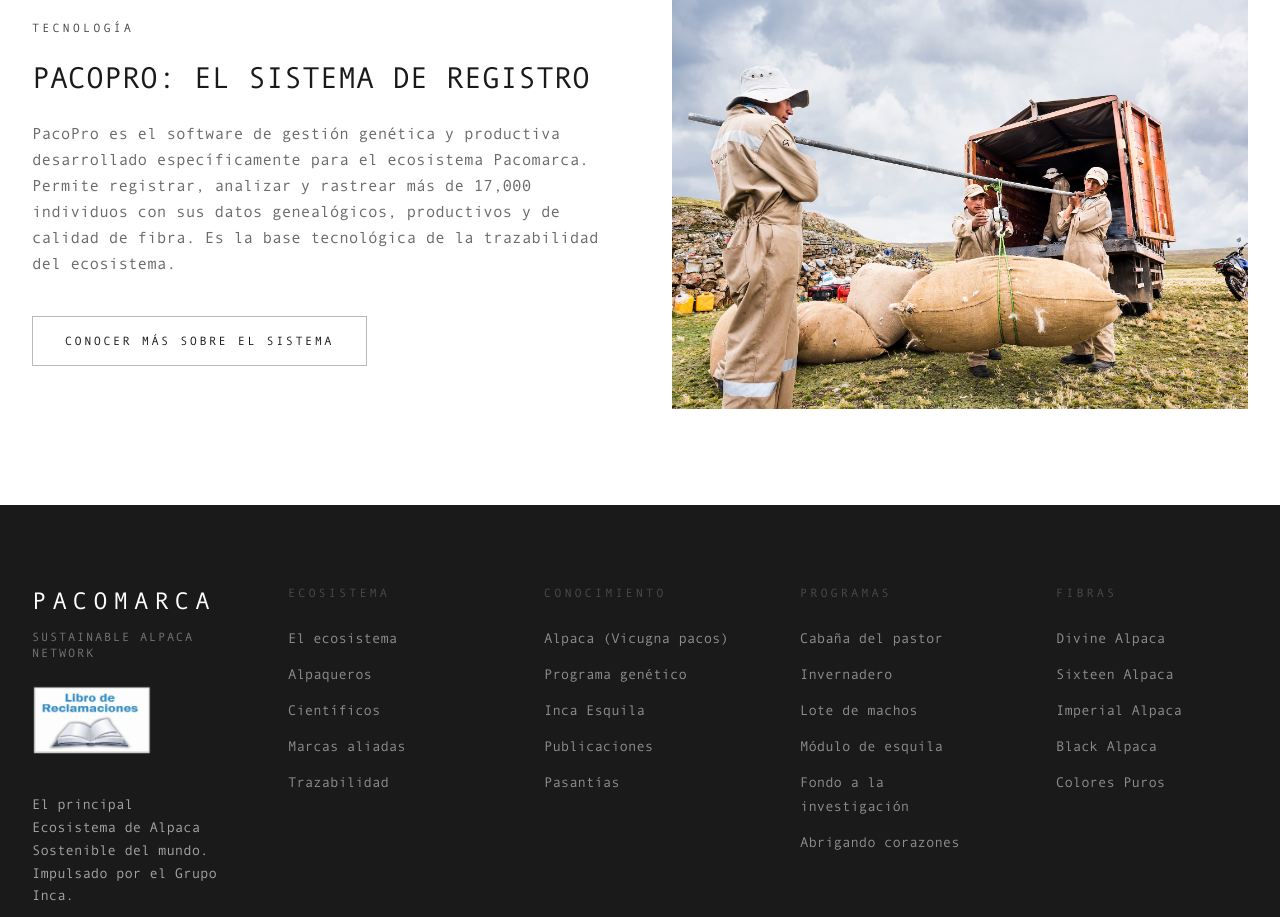
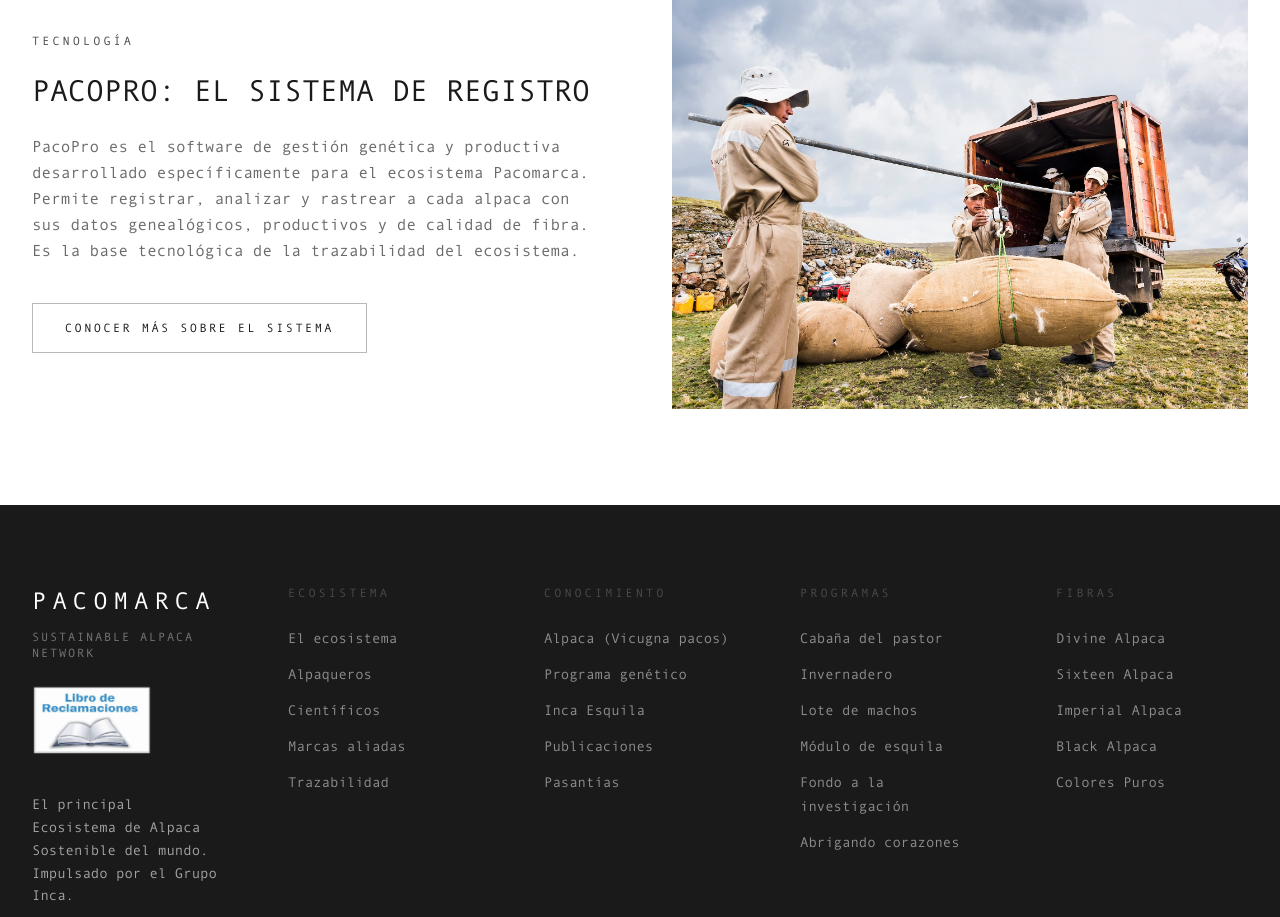
Before and after one commit to jpfernandezcenteno-max/Pacomarca, a Next.js app: page /ecosistema/trazabilidad in a window 1280 px wide. Shown: the part 2140-3057 px from the top of the page. Built offline with nearby package versions, Linux system fonts and the light colour scheme; a web font is replaced by a local one.

Commit message:
Trazabilidad: ajustar texto de PacoPro
Co-Authored-By: Claude Opus 4.8 <noreply@anthropic.com>

```diff
--- a/app/ecosistema/trazabilidad/page.tsx
+++ b/app/ecosistema/trazabilidad/page.tsx
@@ -102,7 +102,7 @@ export default function TrazabilidadPage() {
             <p className="text-xs tracking-[0.25em] uppercase text-gold mb-6">Tecnología</p>
             <h2 className="font-serif text-3xl text-ink mb-6">PacoPro: el sistema de registro</h2>
             <p className="text-base text-ink/65 leading-relaxed mb-10">
-              PacoPro es el software de gestión genética y productiva desarrollado específicamente para el ecosistema Pacomarca. Permite registrar, analizar y rastrear más de 17,000 individuos con sus datos genealógicos, productivos y de calidad de fibra. Es la base tecnológica de la trazabilidad del ecosistema.
+              PacoPro es el software de gestión genética y productiva desarrollado específicamente para el ecosistema Pacomarca. Permite registrar, analizar y rastrear a cada alpaca con sus datos genealógicos, productivos y de calidad de fibra. Es la base tecnológica de la trazabilidad del ecosistema.
             </p>
             <Link
               href="/contacto"
```
